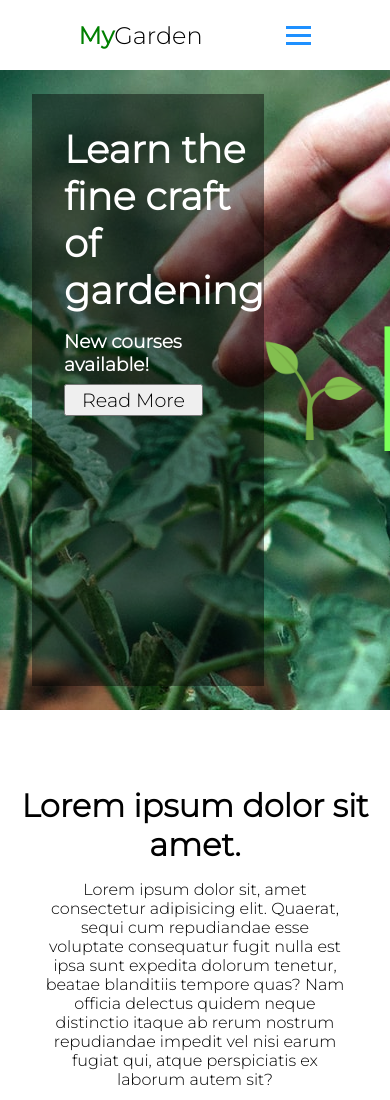
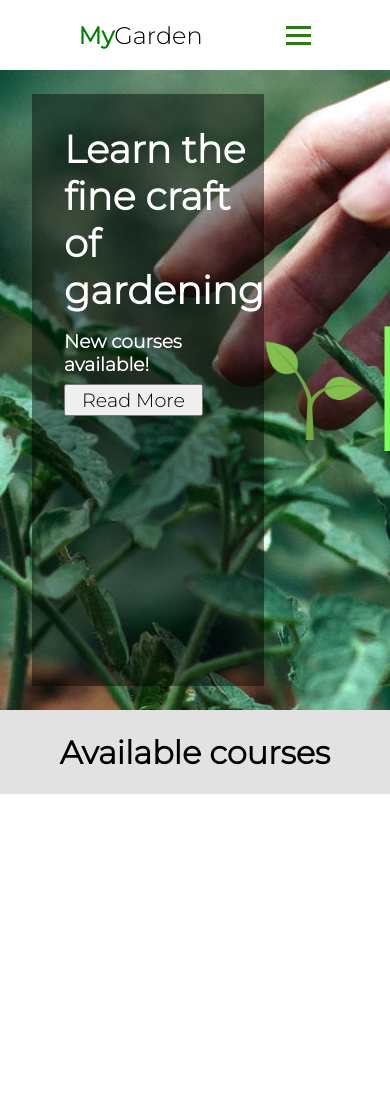
Before and after one commit to vHast/MyGarden, a plain HTML site: page index.html in a window 390 px wide. Shown: the top 1100 px of the page. After the commit the page ends 844 px from the top, so only its background shows below. Drawn offline with Linux system fonts and the light colour scheme.

Commit message:
Customized navbar, added content

```diff
--- a/index.html
+++ b/index.html
@@ -55,8 +55,7 @@
   </section>
 
   <main id="content">
-    <h1>Lorem ipsum dolor sit amet.</h1>
-    <p>Lorem ipsum dolor sit, amet consectetur adipisicing elit. Quaerat, sequi cum repudiandae esse voluptate consequatur fugit nulla est ipsa sunt expedita dolorum tenetur, beatae blanditiis tempore quas? Nam officia delectus quidem neque distinctio itaque ab rerum nostrum repudiandae impedit vel nisi earum fugiat qui, atque perspiciatis ex laborum autem sit?</p>
+    <h1>Available courses</h1>
   </main>
   <script src="https://kit.fontawesome.com/65163fd434.js" crossorigin="anonymous"></script>
   <script src="/script.js"></script>
--- a/responsive.scss
+++ b/responsive.scss
@@ -23,10 +23,11 @@
     top: 70px;
     gap: 0;
     flex-direction: column;
-    background-color: #262626;
+    background-color: #134b0b8f;
     width: 100%;
     text-align: center;
     transition: 0.3s;
+    font-weight: bold;
   }
 
   .nav-item {
--- a/style.scss
+++ b/style.scss
@@ -61,7 +61,7 @@ a {
 }
 
 .nav-branding p i {
-  color: dodgerblue;
+  color: rgb(122, 255, 89);
   text-shadow: rgb(190, 221, 255) 1px 1px 5px;
 }
 
@@ -70,7 +70,7 @@ a {
 }
 
 .nav-link:hover{
-  color: dodgerblue;
+  color: rgb(122, 255, 89);
 }
 /* Section 1.1 - Navbar hamburger menu*/
 
@@ -85,7 +85,7 @@ a {
   height: 3px;
   margin: 5px auto;
   -webkit-transition: all 0.3s ease-in-out;
-  background-color: dodgerblue;
+  background-color: rgb(44, 122, 24);
 }
 
 #showcase {
@@ -143,19 +143,12 @@ a {
 }
 
 #content {
-  height: 50vh;
+  height: 10vh;
   display: flex;
   flex-direction: column;
   justify-content: center;
   text-align: center;
   align-items: center;
+  background-color: rgb(226, 226, 226);
 
-  h1 {
-    margin-top: 2rem;
-  }
-
-  p {
-    margin-top: 1rem;
-    max-width: 300px;
-  }
 }
```
Also changed, not shown: css/responsive.css, css/style.css, 2 other files.
